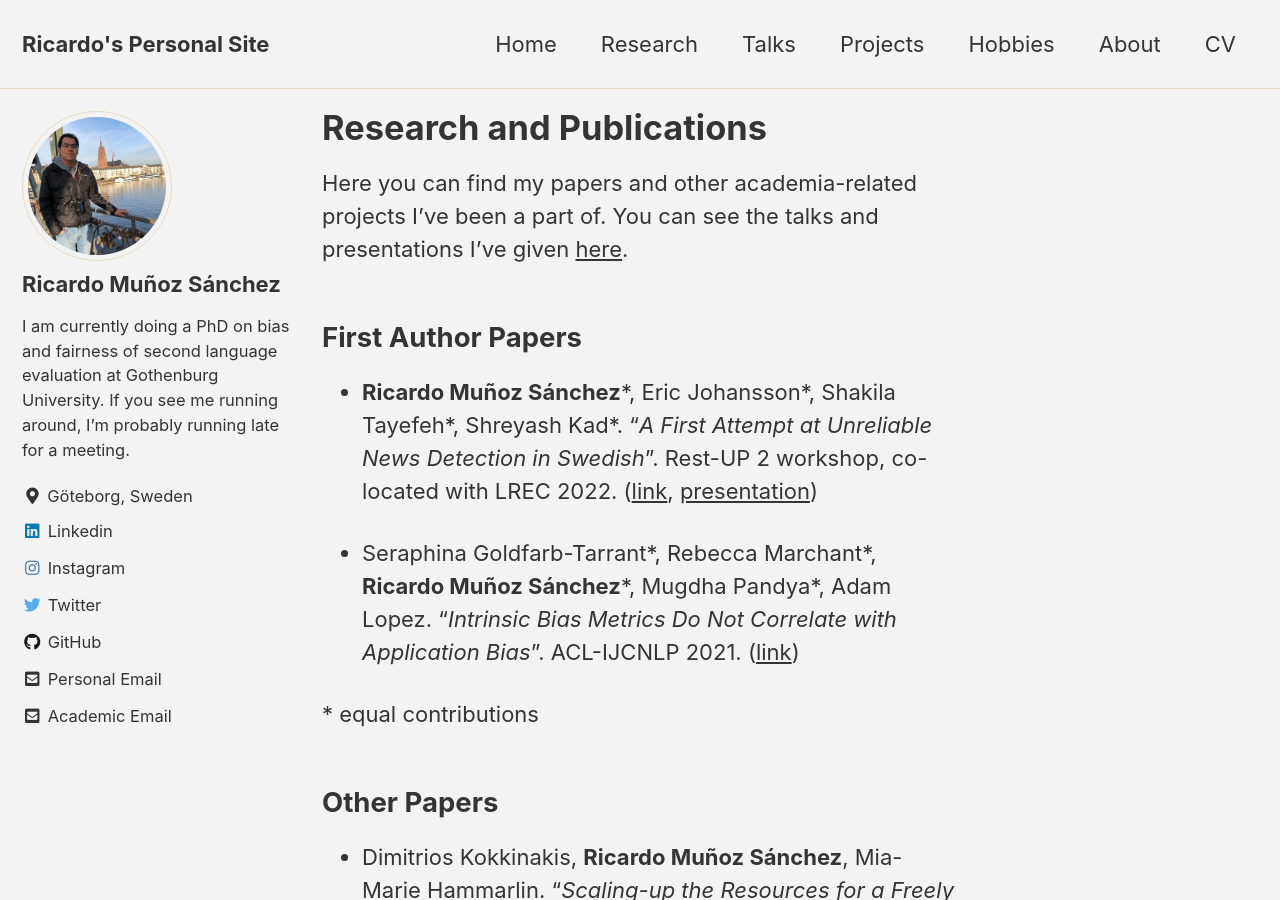
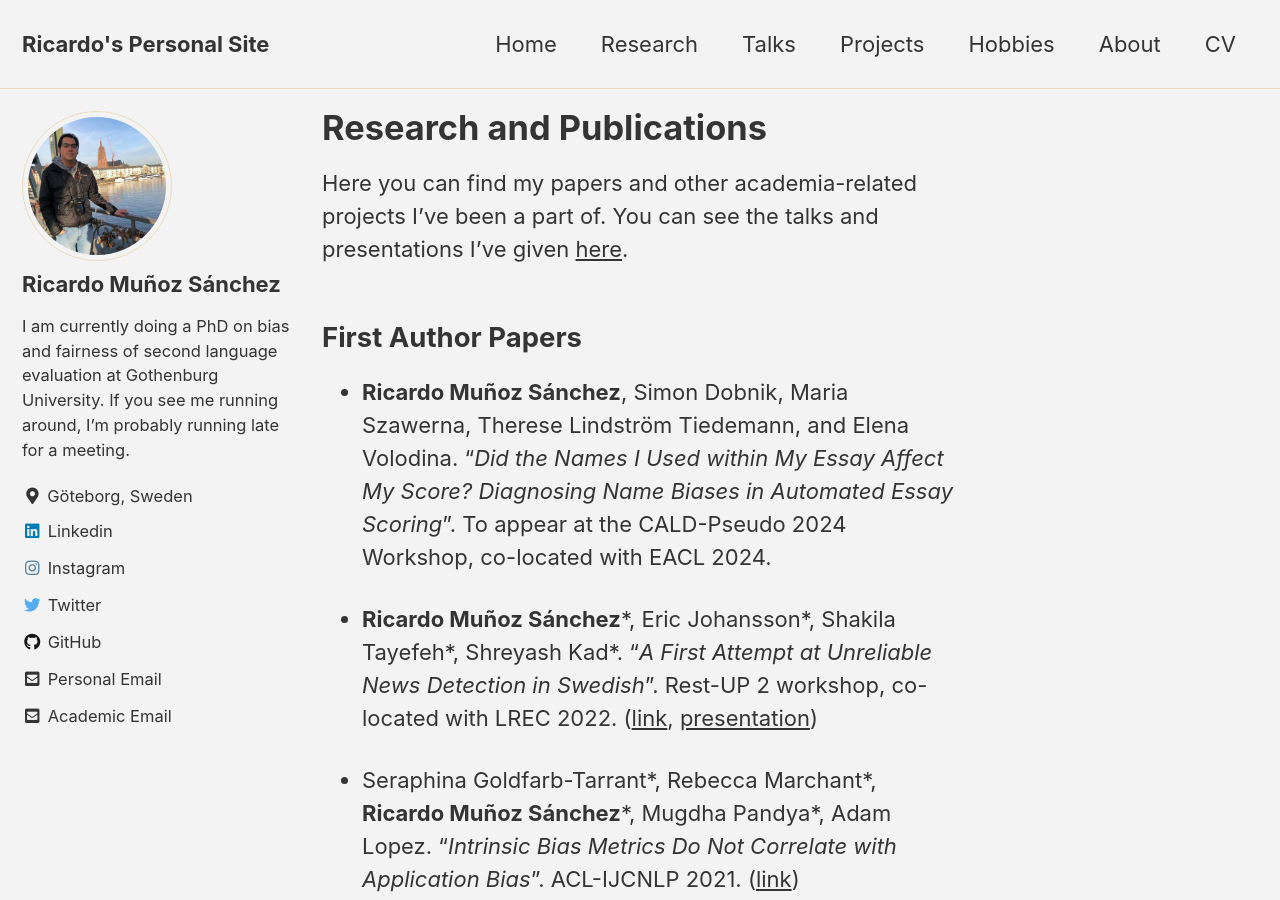
Before and after one commit to rimusa/rimusa.github.io, a Jekyll site: the page built from docs/_pages/research.md, in a window 1280 px wide and 900 px high. Built offline with Jekyll 4.4.1, drawn with Linux system fonts in a browser that asks for light colours; cached includes are drawn as plain includes.

Commit message:
Added the CALD-Pseudo paper

```diff
--- a/docs/_pages/research.md
+++ b/docs/_pages/research.md
@@ -10,6 +10,8 @@ You can see the talks and presentations I've given [here](../talks).
 
 
 ## First Author Papers
+
+- **Ricardo Muñoz Sánchez**, Simon Dobnik, Maria Szawerna, Therese Lindström Tiedemann, and Elena Volodina. "_Did the Names I Used within My Essay Affect My Score? Diagnosing Name Biases in Automated Essay Scoring_". To appear at the CALD-Pseudo 2024 Workshop, co-located with EACL 2024.
 
 - **Ricardo Muñoz Sánchez**\*, Eric Johansson\*, Shakila Tayefeh\*, Shreyash Kad\*. "_A First Attempt at Unreliable News Detection in Swedish_". Rest-UP 2 workshop, co-located with LREC 2022. ([link](https://aclanthology.org/2022.restup-1.1/), [presentation](../documents/presentations/A%20first%20attempt%20at%20unreliable%20news%20detection%20in%20Swedish.pdf))
 
```
